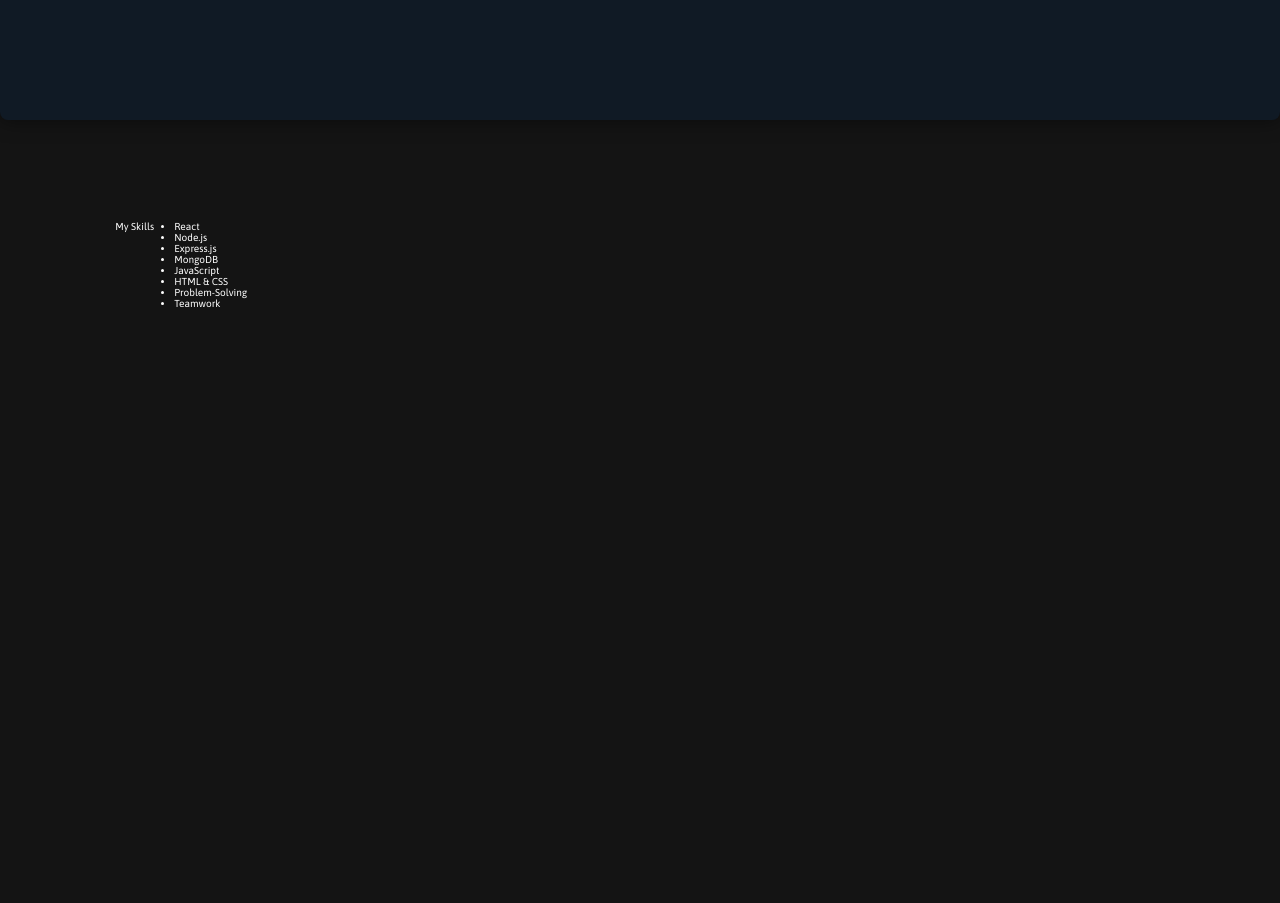
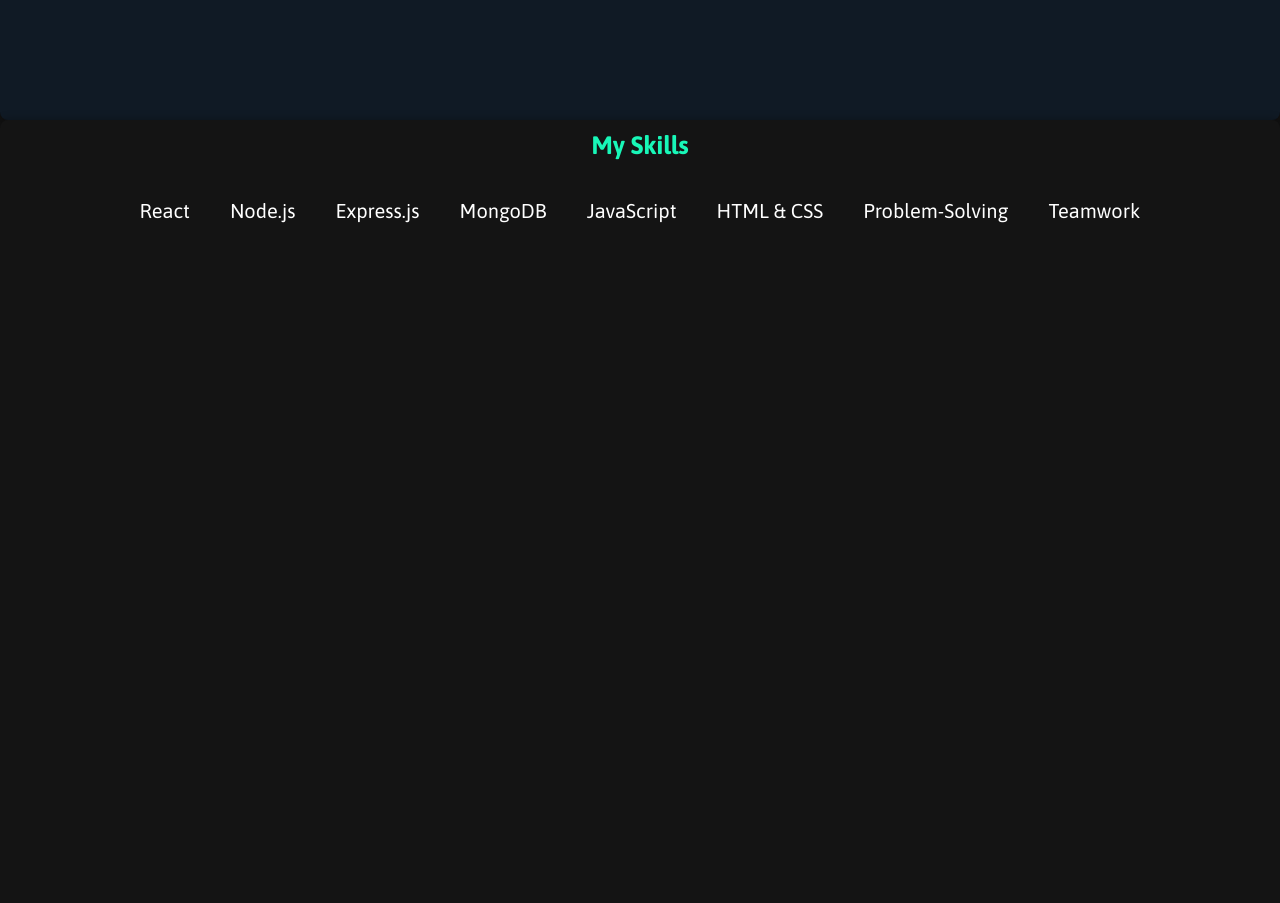
Before and after one commit to vishvajeet2012/vishvajeet-shukla-portfolio, a website: page index.html in a window 1280 px wide. Shown: the part 1480-2383 px from the top of the page. Drawn offline with nearby package versions, Linux system fonts and the light colour scheme.

Commit message:
update skill section and about section ... fix some bug and improve ui

```diff
--- a/index.html
+++ b/index.html
@@ -57,18 +57,21 @@
         </div>
     </section>
 
-    <section class="skills" id="skills">
-        <div class="skills-heading heading">My Skills</div>
-        <ul class="skill-list">
-            <li>React</li>
-            <li>Node.js</li>
-            <li>Express.js</li>
-            <li>MongoDB</li>
-            <li>JavaScript</li>
-            <li>HTML & CSS</li>
-            <li>Problem-Solving</li>
-            <li>Teamwork</li>
-        </ul>
+    <section class="skill" id="skills">
+        <div class="skills-heading ">My Skills</div>
+
+        <div class="skill-list">
+            <div class="skill-name-box">
+            <p class="skill-name">React</p>
+            <p class="skill-name">Node.js</p>
+            <p class="skill-name">Express.js</p>
+            <p class="skill-name">MongoDB</p>
+            <p class="skill-name">JavaScript</p>
+            <p class="skill-name">HTML & CSS</p>
+            <p class="skill-name">Problem-Solving</p>
+            <p class="skill-name">Teamwork</p>
+            </div>
+        </div>
     </section>
 
     <footer class="footer">
--- a/style.css
+++ b/style.css
@@ -186,7 +186,7 @@ section{
 }
 .about {
 
-    justify-content: center;
+
     background-color: var(--second-bg-color);
     padding: 2rem 2rem;
     border-radius: 8px;
@@ -205,17 +205,20 @@ section{
     font-size: 1.9rem;
     margin-bottom: 2rem;
     padding: 0px 15px 0px 15px;
+
 }
+.skill {
+    display: flex;
 
-.skills {
-    display: flex;
     flex-wrap: wrap;
     gap: 2rem;
+    flex-direction: column;
 }
 
 .skill {
-    background-color: var(--main-color);
-    color: var(--second-bg-color);
+
+    background-color:#141414 ;
+   color: white;
     padding: 1rem 2rem;
     border-radius: 8px;
     box-shadow: 0 0 10px rgba(0, 0, 0, 0.3);
@@ -223,9 +226,22 @@ section{
     text-align: center;
 }
 
-.skill h4 {
-    font-size: 1.5rem;
-    margin: 0.5rem 0;
+.skills-heading {
+    font-size: 2.5rem;
+    font-weight: 700;
+    margin-bottom: 2rem;
+    color: var(--main-color);
+}
+
+.skill-name{
+    font-size: 20px;
+}
+.skill-name-box {
+    display: flex;
+gap: 40px;
+    justify-content: center;
+    flex-wrap: wrap ;
+
 }
 
 @media (max-width: 768px) {
```
